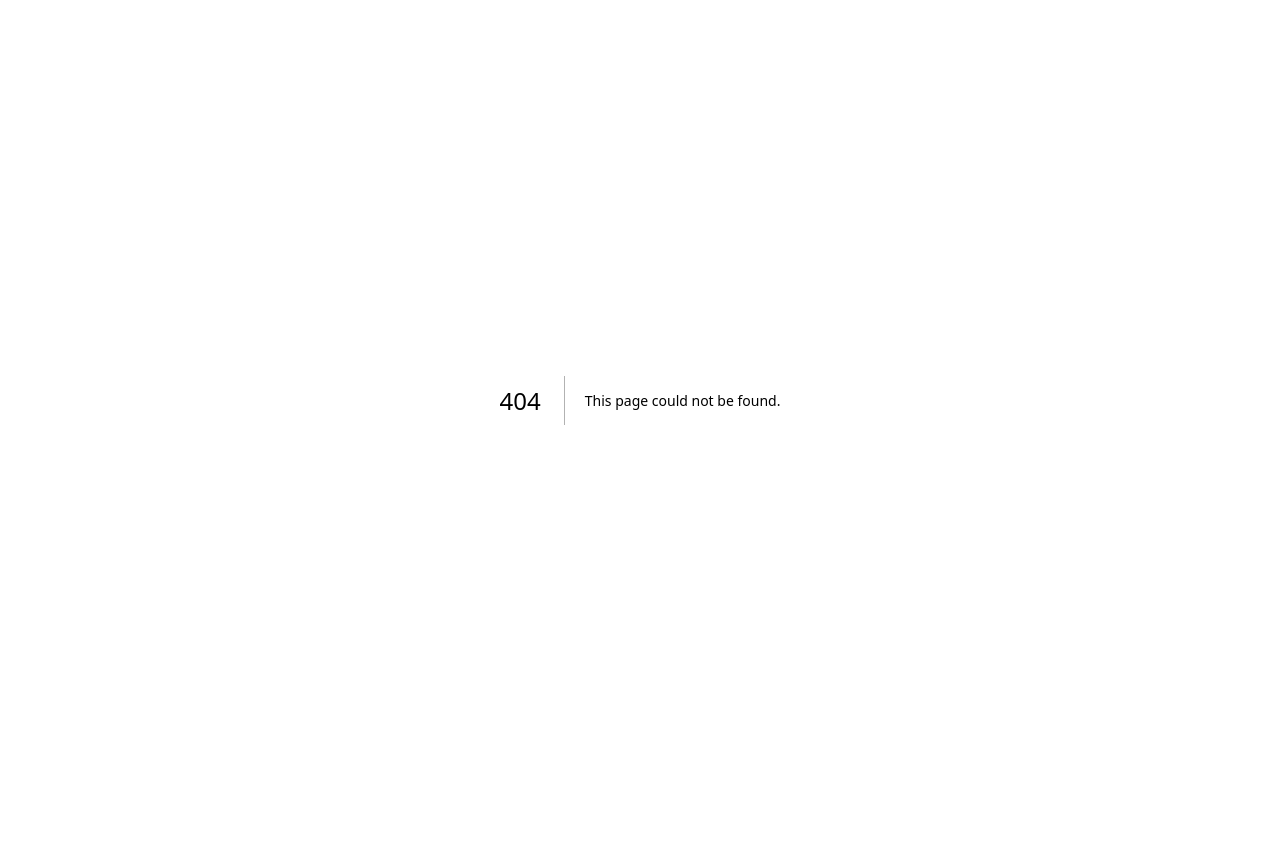
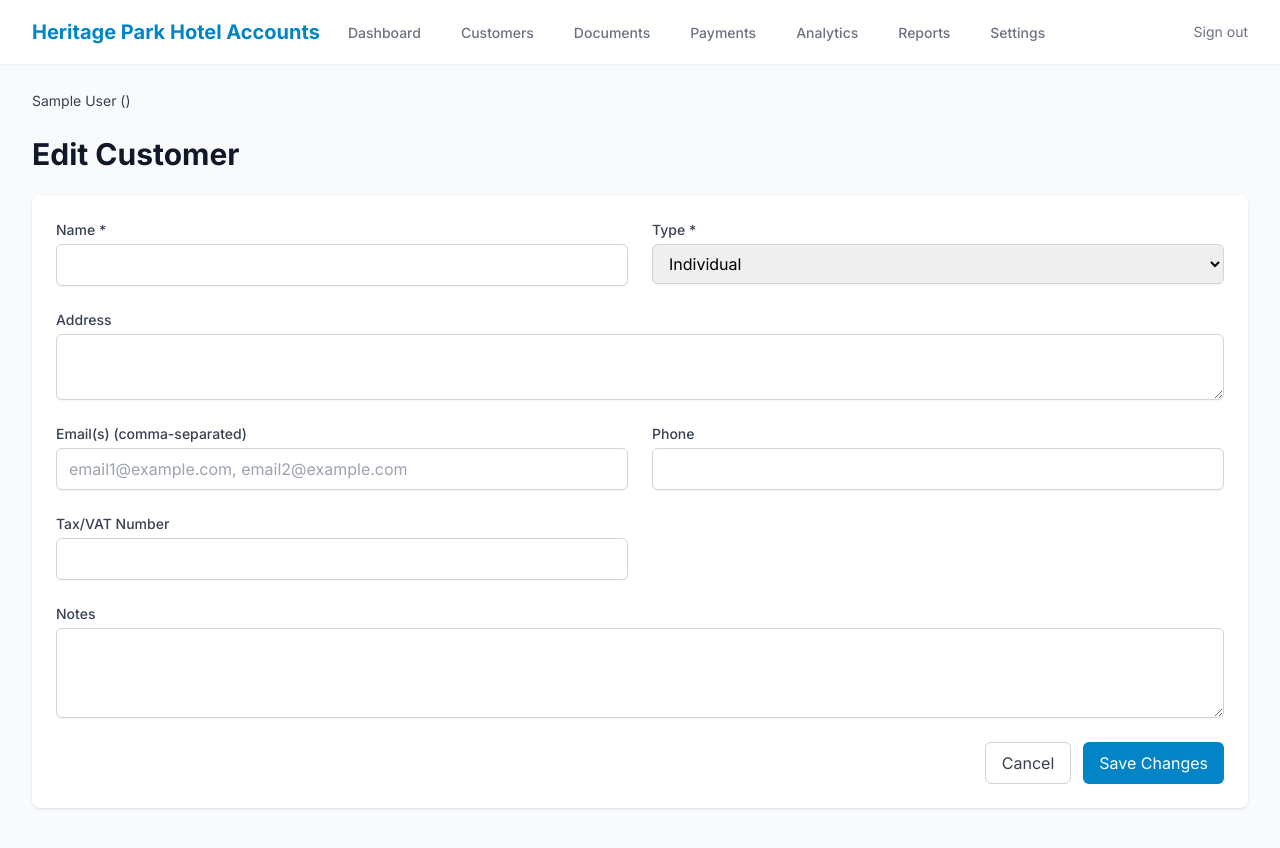
Before and after one commit to HPH-SI/Accounts, a Next.js app: page /customers/1/edit in a window 1280 px wide. Before the commit this address had no page. Shown: the top 848 px of the page. Before the commit the page ends 800 px from the top, so only its background shows below. Built offline with nearby package versions, Linux system fonts and the light colour scheme; no server answers; the database is empty; sample sign-in values are in the browser's storage.

Commit message:
Update customer edit flow and PDF generation.
Add an edit customer page and tighten PDF output size with compression.

```diff
--- /dev/null
+++ b/app/customers/[id]/edit/page.tsx
@@ -0,0 +1,216 @@
+'use client'
+
+import { ProtectedRoute } from '@/components/ProtectedRoute'
+import { useRouter } from 'next/navigation'
+import { useEffect, useState } from 'react'
+
+interface CustomerFormData {
+  name: string
+  type: string
+  address: string
+  emails: string
+  phone: string
+  taxNumber: string
+  notes: string
+}
+
+function normalizeEmails(value?: string) {
+  if (!value) return ''
+  try {
+    const parsed = JSON.parse(value)
+    return Array.isArray(parsed) ? parsed.join(', ') : String(parsed)
+  } catch {
+    return value
+  }
+}
+
+export default function EditCustomerPage({ params }: { params: { id: string } }) {
+  const router = useRouter()
+  const [loading, setLoading] = useState(true)
+  const [saving, setSaving] = useState(false)
+  const [formData, setFormData] = useState<CustomerFormData>({
+    name: '',
+    type: 'INDIVIDUAL',
+    address: '',
+    emails: '',
+    phone: '',
+    taxNumber: '',
+    notes: '',
+  })
+
+  useEffect(() => {
+    fetchCustomer()
+  }, [params.id])
+
+  async function fetchCustomer() {
+    try {
+      const res = await fetch(`/api/customers/${params.id}`)
+      const data = await res.json()
+      setFormData({
+        name: data.name || '',
+        type: data.type || 'INDIVIDUAL',
+        address: data.address || '',
+        emails: normalizeEmails(data.emails),
+        phone: data.phone || '',
+        taxNumber: data.taxNumber || '',
+        notes: data.notes || '',
+      })
+    } catch (error: any) {
+      alert('Failed to load customer')
+    } finally {
+      setLoading(false)
+    }
+  }
+
+  const handleSubmit = async (e: React.FormEvent) => {
+    e.preventDefault()
+    setSaving(true)
+
+    try {
+      const emails = formData.emails.split(',').map((e) => e.trim()).filter(Boolean)
+      const res = await fetch(`/api/customers/${params.id}`, {
+        method: 'PUT',
+        headers: { 'Content-Type': 'application/json' },
+        body: JSON.stringify({
+          ...formData,
+          emails,
+        }),
+      })
+
+      if (res.ok) {
+        router.push(`/customers/${params.id}`)
+      } else {
+        alert('Failed to update customer')
+      }
+    } catch (error) {
+      alert('An error occurred')
+    } finally {
+      setSaving(false)
+    }
+  }
+
+  if (loading) {
+    return (
+      <ProtectedRoute>
+        <div className="text-center py-12">Loading...</div>
+      </ProtectedRoute>
+    )
+  }
+
+  return (
+    <ProtectedRoute>
+      <div className="px-4 py-6 sm:px-0">
+        <h1 className="text-3xl font-bold text-gray-900 mb-6">Edit Customer</h1>
+
+        <form onSubmit={handleSubmit} className="bg-white shadow rounded-lg p-6">
+          <div className="grid grid-cols-1 gap-6 sm:grid-cols-2">
+            <div>
+              <label className="block text-sm font-medium text-gray-700">
+                Name *
+              </label>
+              <input
+                type="text"
+                required
+                value={formData.name}
+                onChange={(e) => setFormData({ ...formData, name: e.target.value })}
+                className="mt-1 block w-full border border-gray-300 rounded-md shadow-sm py-2 px-3 focus:ring-primary-500 focus:border-primary-500"
+              />
+            </div>
+
+            <div>
+              <label className="block text-sm font-medium text-gray-700">
+                Type *
+              </label>
+              <select
+                value={formData.type}
+                onChange={(e) => setFormData({ ...formData, type: e.target.value })}
+                className="mt-1 block w-full border border-gray-300 rounded-md shadow-sm py-2 px-3 focus:ring-primary-500 focus:border-primary-500"
+              >
+                <option value="INDIVIDUAL">Individual</option>
+                <option value="COMPANY">Company</option>
+              </select>
+            </div>
+
+            <div className="sm:col-span-2">
+              <label className="block text-sm font-medium text-gray-700">
+                Address
+              </label>
+              <textarea
+                value={formData.address}
+                onChange={(e) => setFormData({ ...formData, address: e.target.value })}
+                rows={2}
+                className="mt-1 block w-full border border-gray-300 rounded-md shadow-sm py-2 px-3 focus:ring-primary-500 focus:border-primary-500"
+              />
+            </div>
+
+            <div>
+              <label className="block text-sm font-medium text-gray-700">
+                Email(s) (comma-separated)
+              </label>
+              <input
+                type="text"
+                value={formData.emails}
+                onChange={(e) => setFormData({ ...formData, emails: e.target.value })}
+                placeholder="email1@example.com, email2@example.com"
+                className="mt-1 block w-full border border-gray-300 rounded-md shadow-sm py-2 px-3 focus:ring-primary-500 focus:border-primary-500"
+              />
+            </div>
+
+            <div>
+              <label className="block text-sm font-medium text-gray-700">
+                Phone
+              </label>
+              <input
+                type="text"
+                value={formData.phone}
+                onChange={(e) => setFormData({ ...formData, phone: e.target.value })}
+                className="mt-1 block w-full border border-gray-300 rounded-md shadow-sm py-2 px-3 focus:ring-primary-500 focus:border-primary-500"
+              />
+            </div>
+
+            <div>
+              <label className="block text-sm font-medium text-gray-700">
+                Tax/VAT Number
+              </label>
+              <input
+                type="text"
+                value={formData.taxNumber}
+                onChange={(e) => setFormData({ ...formData, taxNumber: e.target.value })}
+                className="mt-1 block w-full border border-gray-300 rounded-md shadow-sm py-2 px-3 focus:ring-primary-500 focus:border-primary-500"
+              />
+            </div>
+
+            <div className="sm:col-span-2">
+              <label className="block text-sm font-medium text-gray-700">
+                Notes
+              </label>
+              <textarea
+                value={formData.notes}
+                onChange={(e) => setFormData({ ...formData, notes: e.target.value })}
+                rows={3}
+                className="mt-1 block w-full border border-gray-300 rounded-md shadow-sm py-2 px-3 focus:ring-primary-500 focus:border-primary-500"
+              />
+            </div>
+          </div>
+
+          <div className="mt-6 flex justify-end space-x-3">
+            <button
+              type="button"
+              onClick={() => router.back()}
+              className="px-4 py-2 border border-gray-300 rounded-md text-gray-700 hover:bg-gray-50"
+            >
+              Cancel
+            </button>
+            <button
+              type="submit"
+              disabled={saving}
+              className="px-4 py-2 bg-primary-600 text-white rounded-md hover:bg-primary-700 disabled:opacity-50"
+            >
+              {saving ? 'Saving...' : 'Save Changes'}
+            </button>
+          </div>
+        </form>
+      </div>
+    </ProtectedRoute>
+  )
+}
--- a/app/customers/[id]/page.tsx
+++ b/app/customers/[id]/page.tsx
@@ -10,6 +10,7 @@ interface Customer {
   name: string
   type: string
   address?: string
+  emails?: string
   phone?: string
   taxNumber?: string
   notes?: string
@@ -65,12 +66,20 @@ export default function CustomerDetailPage({ params }: { params: { id: string }
       <div className="px-4 py-6 sm:px-0">
         <div className="mb-6 flex justify-between items-center">
           <h1 className="text-3xl font-bold text-gray-900">{customer.name}</h1>
+          <div className="flex items-center space-x-4">
+            <Link
+              href={`/customers/${customer.id}/edit`}
+              className="text-primary-600 hover:text-primary-800"
+            >
+              Edit Customer
+            </Link>
             <Link
               href="/customers"
               className="text-primary-600 hover:text-primary-800"
             >
               ← Back to Customers
             </Link>
+          </div>
         </div>
 
         <div className="bg-white shadow rounded-lg p-6 mb-6">
--- a/lib/pdf-generator.ts
+++ b/lib/pdf-generator.ts
@@ -18,7 +18,7 @@ export async function generateDocumentPDF(
   document: Document & { customer: Customer; payments?: Payment[] },
   lineItems: LineItem[]
 ): Promise<Buffer> {
-  const doc = new jsPDF()
+  const doc = new jsPDF({ compress: true })
   const pageWidth = doc.internal.pageSize.getWidth()
   const margin = 20
   let yPos = margin
@@ -84,7 +84,9 @@ export async function generateDocumentPDF(
           logoX,
           logoY,
           logoWidth,
-          logoHeight
+          logoHeight,
+          undefined,
+          'MEDIUM'
         )
         logoAdded = true
         break
--- a/scripts/generate-pdf.js
+++ b/scripts/generate-pdf.js
@@ -15,6 +15,7 @@ async function generatePDF() {
     path: outputPath,
     format: 'A4',
     printBackground: true,
+    scale: 0.9,
     margin: {
       top: '20mm',
       bottom: '20mm',
```
Also changed, not shown: lib/download-pdf.ts (+5 -5 lines), package.json (+6 -5 lines), lib/prisma.ts (line endings or trailing spaces), 2 other files (tests, documents, lock files or other folders). Lines whose indentation alone changed are shown as unchanged.
